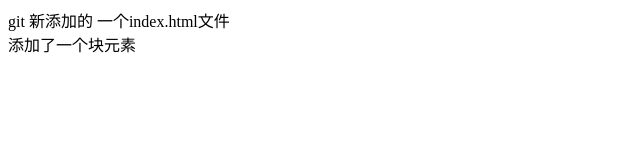
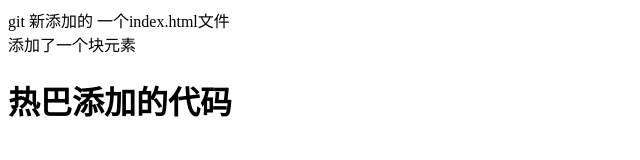
Before and after one commit to fablesun/demoWeb, a plain HTML site: page index.html in a window 1280 px wide. Shown: the whole page, without its empty margins (0-640 px from the left). Drawn offline with Linux system fonts and the light colour scheme.

```diff
--- a/index.html
+++ b/index.html
@@ -7,5 +7,6 @@
 <body>
     git 新添加的 一个index.html文件
     <div>添加了一个块元素</div>
+    <h1>热巴添加的代码</h1>
 </body>
 </html>
```
Also changed, not shown: 1 other file.
